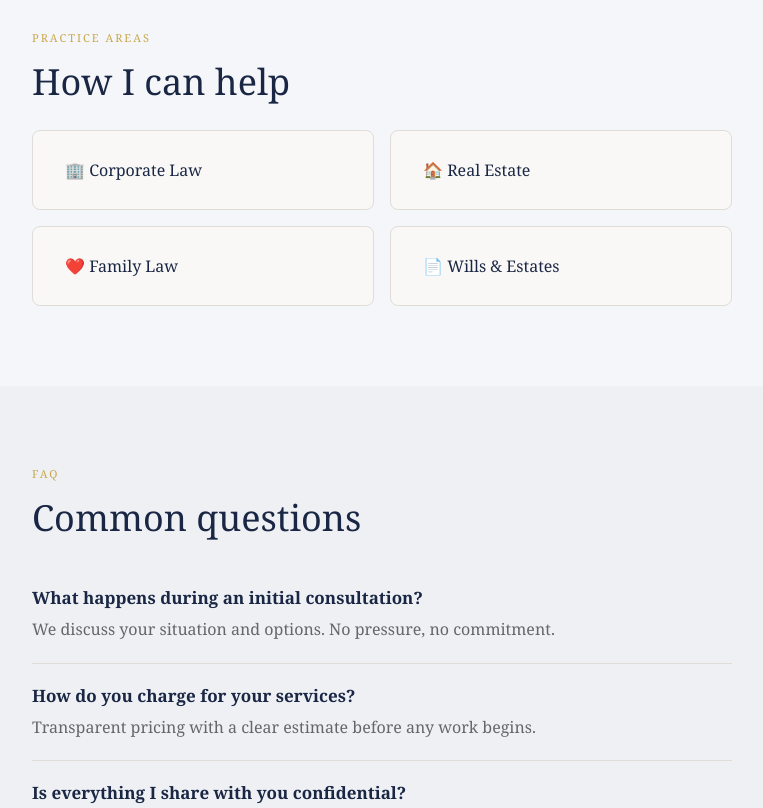
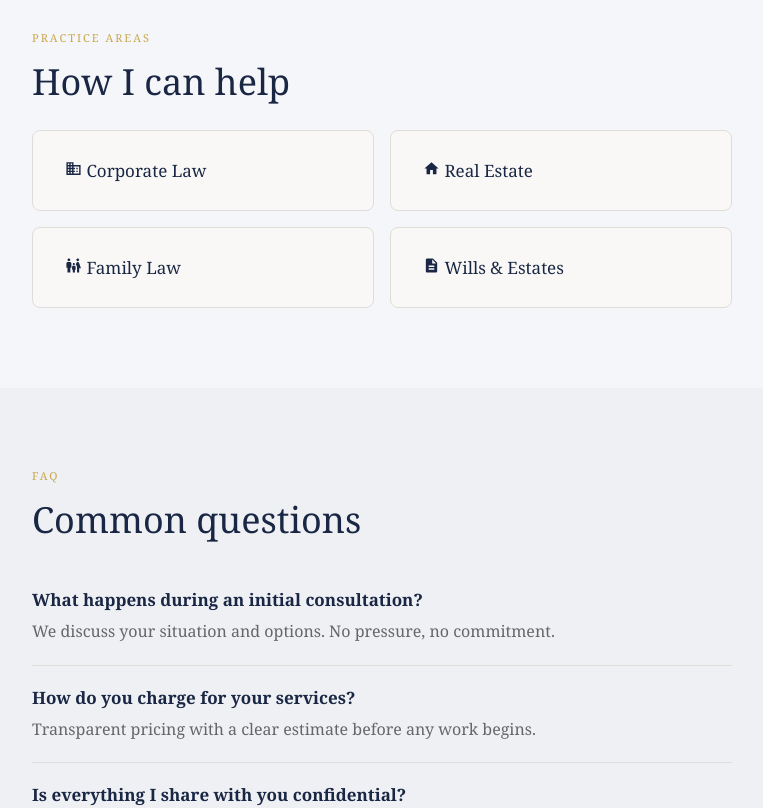
Before and after one commit to Lior86/graeme-macpherson, a React (Create React App) app: page / in a window 1280 px wide. Shown: the part 1400-2208 px from the top of the page, without its empty margins (258-1021 px from the left). Built offline with nearby package versions, Linux system fonts and the light colour scheme.

Commit message:
Add hover effects, fade-in animations, React icons, GM favicon

```diff
--- a/package.json
+++ b/package.json
@@ -9,6 +9,7 @@
     "@testing-library/user-event": "^13.5.0",
     "react": "^19.2.7",
     "react-dom": "^19.2.7",
+    "react-icons": "^5.6.0",
     "react-scripts": "5.0.1",
     "web-vitals": "^2.1.4"
   },
--- a/public/index.html
+++ b/public/index.html
@@ -2,7 +2,7 @@
 <html lang="en">
   <head>
     <meta charset="utf-8" />
-    <link rel="icon" href="%PUBLIC_URL%/favicon.ico" />
+    <link rel="icon" href="%PUBLIC_URL%/favicon.svg" type="image/svg+xml" />
     <meta name="viewport" content="width=device-width, initial-scale=1" />
     <meta name="theme-color" content="#000000" />
     <meta
--- a/src/App.css
+++ b/src/App.css
@@ -191,8 +191,17 @@ body {
   border: 1px solid #e0ddd8;
   border-radius: 8px;
   padding: 28px 32px;
-  ont-size: 17px;
+  font-size: 17px;
   color: #1a2744;
+}
+
+.area-card {
+  transition: transform 0.25s ease, box-shadow 0.25s ease;
+}
+
+.area-card:hover {
+  transform: translateY(-6px);
+  box-shadow: 0 12px 28px rgba(0, 0, 0, 0.15);
 }
 
 .faq-list {
@@ -308,3 +317,15 @@ body {
   color: #c9a84c;
   font-size: 18px;
 }
+
+/* Scroll fade-in animations */
+.fade-in {
+  opacity: 0;
+  transform: translateY(24px);
+  transition: opacity 0.6s ease, transform 0.6s ease;
+}
+
+.fade-in.visible {
+  opacity: 1;
+  transform: translateY(0);
+}
--- a/src/App.js
+++ b/src/App.js
@@ -1,9 +1,31 @@
-import { useState } from 'react';
+import { useState, useEffect } from 'react';
 import graemePhoto from './Images/graeme.png.png';
 import './App.css';
 import heroBg from './Images/hero-bg.jpg.jpg';
+import { MdBusiness, MdHome, MdFamilyRestroom, MdDescription } from 'react-icons/md';
+
+function useFadeIn() {
+  useEffect(() => {
+    const observer = new IntersectionObserver(
+      (entries) => {
+        entries.forEach((entry) => {
+          if (entry.isIntersecting) {
+            entry.target.classList.add('visible');
+          }
+        });
+      },
+      { threshold: 0.15 }
+    );
+
+    document.querySelectorAll('.fade-in').forEach((el) => observer.observe(el));
+
+    return () => observer.disconnect();
+  }, []);
+}
 
 function App() {
+
+  useFadeIn();
   const scrollTo = (id) => {
     document.getElementById(id).scrollIntoView({ behavior: 'smooth' });
   };
@@ -39,7 +61,7 @@ function App() {
         <button className="hero-btn" onClick={() => scrollTo('contact')}>Book a Consultation</button>
       </section>
 
-      <section className="section" id="about">
+      <section className="section fade-in" id="about">
         <div className="about-inner">
           <img src={graemePhoto} alt="Graeme Macpherson" className="about-photo" />
           <div className="about-text">
@@ -50,20 +72,20 @@ function App() {
         </div>
       </section>
 
-      <section className="section section-alt" id="areas">
+      <section className="section section-alt fade-in" id="areas">
         <div className="section-inner">
           <p className="section-label">Practice Areas</p>
           <h2>How I can help</h2>
           <div className="areas-grid">
-            <div className="area-card">🏢 Corporate Law</div>
-            <div className="area-card">🏠 Real Estate</div>
-            <div className="area-card">❤️ Family Law</div>
-            <div className="area-card">📄 Wills & Estates</div>
+  <div className="area-card"><MdBusiness /> Corporate Law</div>
+<div className="area-card"><MdHome /> Real Estate</div>
+<div className="area-card"><MdFamilyRestroom /> Family Law</div>
+<div className="area-card"><MdDescription /> Wills & Estates</div>
           </div>
         </div>
       </section>
 
-      <section className="section" id="faq">
+      <section className="section fade-in" id="faq">
         <div className="section-inner">
           <p className="section-label">FAQ</p>
           <h2>Common questions</h2>
@@ -99,7 +121,7 @@ function App() {
   </div>
 </section>
 
-      <section className="section contact-dark" id="contact">
+      <section className="section contact-dark fade-in" id="contact">
         <div className="section-inner" style={{textAlign: 'center'}}>
           <p className="section-label">Contact</p>
           <h2 style={{color: '#fff'}}>Get in touch</h2>
```
Also changed, not shown: public/favicon.svg (added), 1 other file (tests, documents, lock files or other folders).
